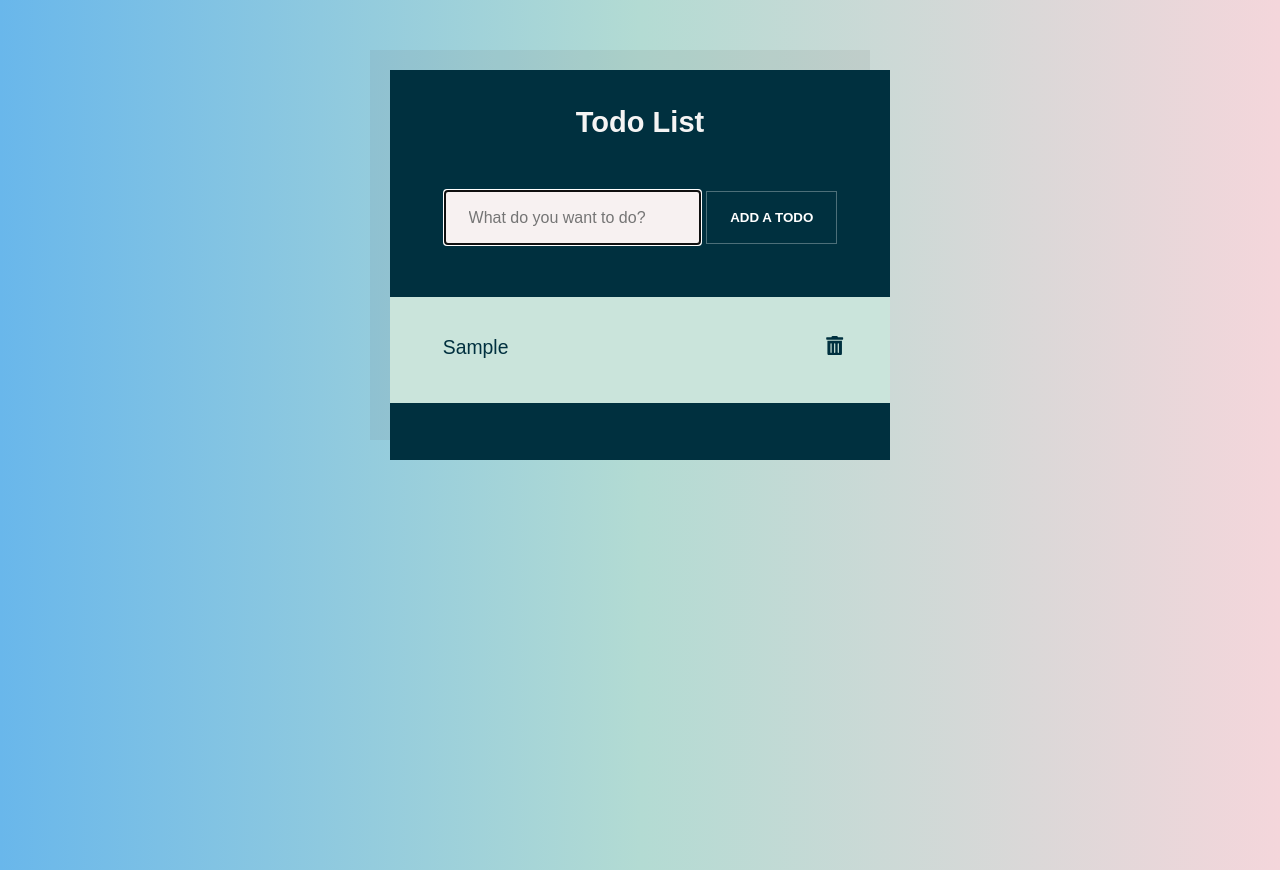
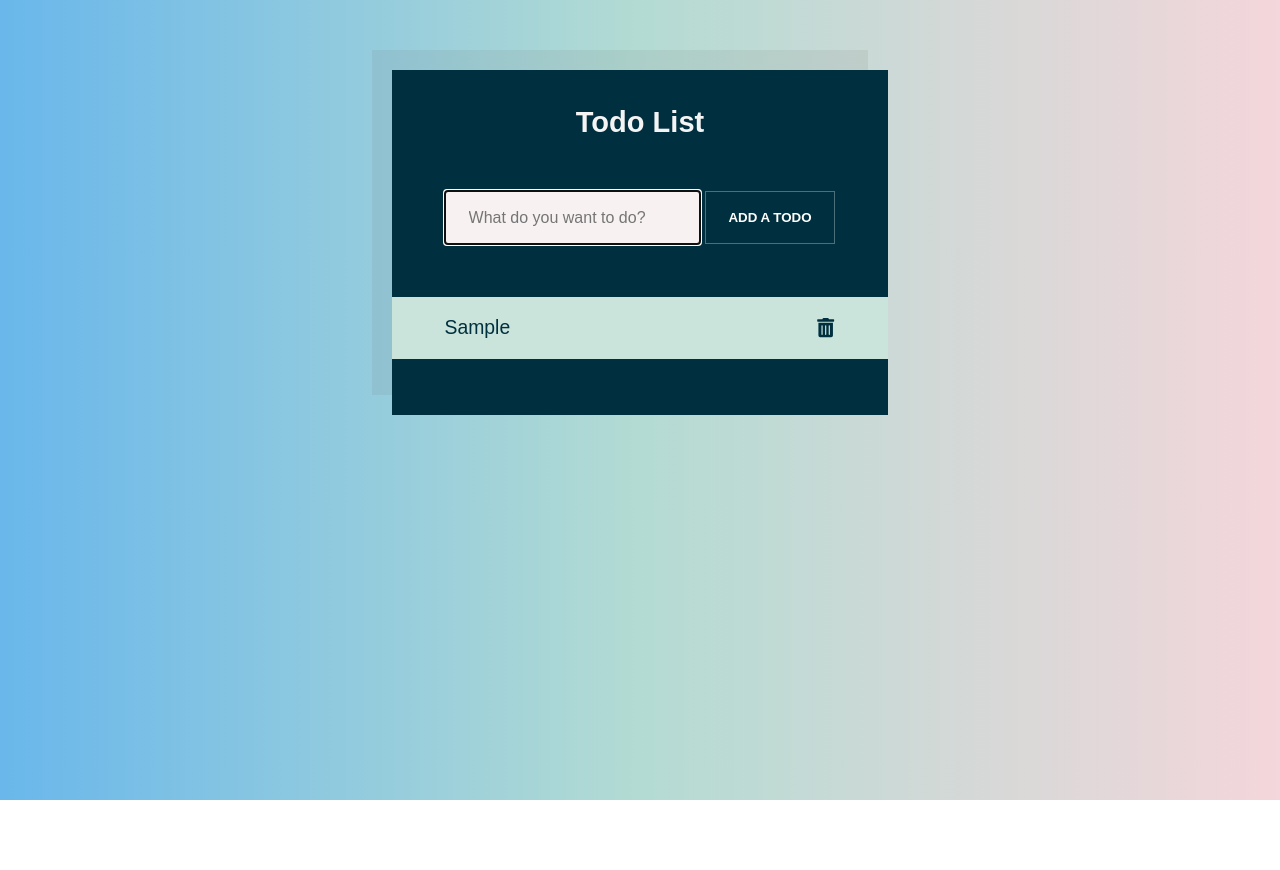
Before and after one commit to zuzuc/WBS-todolist, a React (Create React App) app in the folder todo-list/: page / in a window 1280 px wide. Both pictures are taken after typing "Sample" into the empty fields and a click on the button "ADD A TODO". After the commit the page ends 800 px from the top, so only its background shows below. Built offline with nearby package versions, Linux system fonts and the light colour scheme.

Commit message:
add changes

```diff
--- a/todo-list/src/App.css
+++ b/todo-list/src/App.css
@@ -27,6 +27,9 @@ body {
   width: 500px;
   margin: auto;
   text-align: center;
+  display: flex;
+  flex-direction: column;
+  justify-content: flex-start;
 }
 
 .App-logo {
--- a/todo-list/src/Task/Task.css
+++ b/todo-list/src/Task/Task.css
@@ -1,17 +1,15 @@
-.Task {
-  display: flex;
-  margin: 0 -3rem 4px;
-  padding: 1.1rem 3rem;
-  justify-content: space-between;
-  align-items: start-flex;
-  background: #cae4db;
-}
-
 .Task {
   position: relative;
   transition: opacity 0.4s linear;
   max-width: 500px;
   color: #00303f;
+  display: flex;
+  margin: 0 -3rem 4px;
+  padding: 1.1rem 3rem;
+  justify-content: space-between;
+  align-items: center;
+  background: #cae4db;
+  cursor: pointer;
 }
 
 .Task.completed {
@@ -104,6 +102,7 @@
 }
 
 .remove-icon {
-  margin-left: 18rem;
   color: #00303f;
+  display: flex;
+  align-items: center;
 }
--- a/todo-list/src/Task/Task.js
+++ b/todo-list/src/Task/Task.js
@@ -14,7 +14,7 @@ function Task({ tasks, compTask, removeTask }) {
 
 
   return tasks.map ((task, index) => (
-    <div className="Task">
+    // <div className="Task">
       <div
          className={task.isComplete ? 'Task completed' : 'Task'}       //
          key={index}
@@ -29,8 +29,8 @@ function Task({ tasks, compTask, removeTask }) {
              className='remove-icon'
              />
            </div>
-      </div>
-      </div>
+        </div>
+      // </div>
 
   ));
 
```
